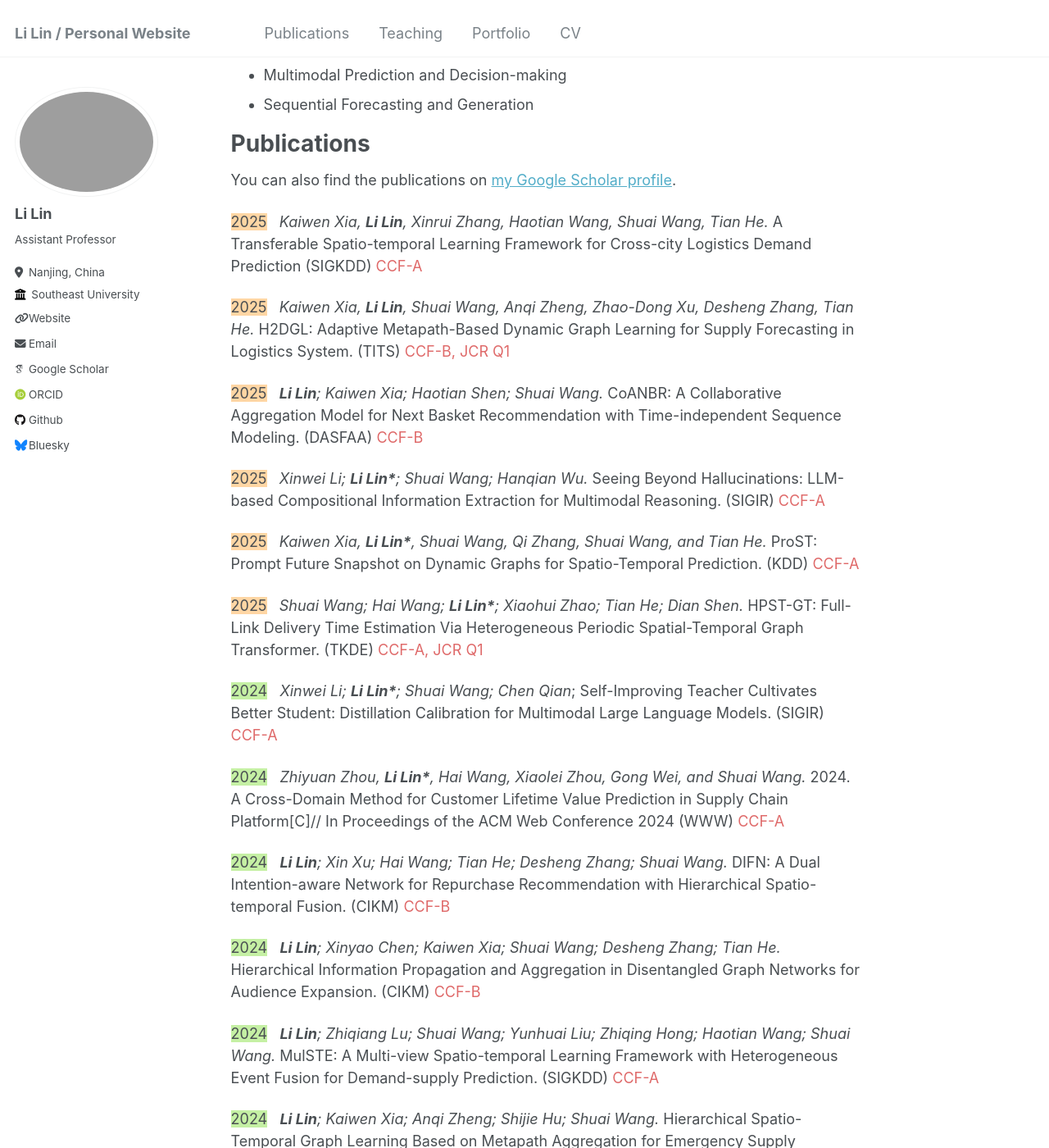
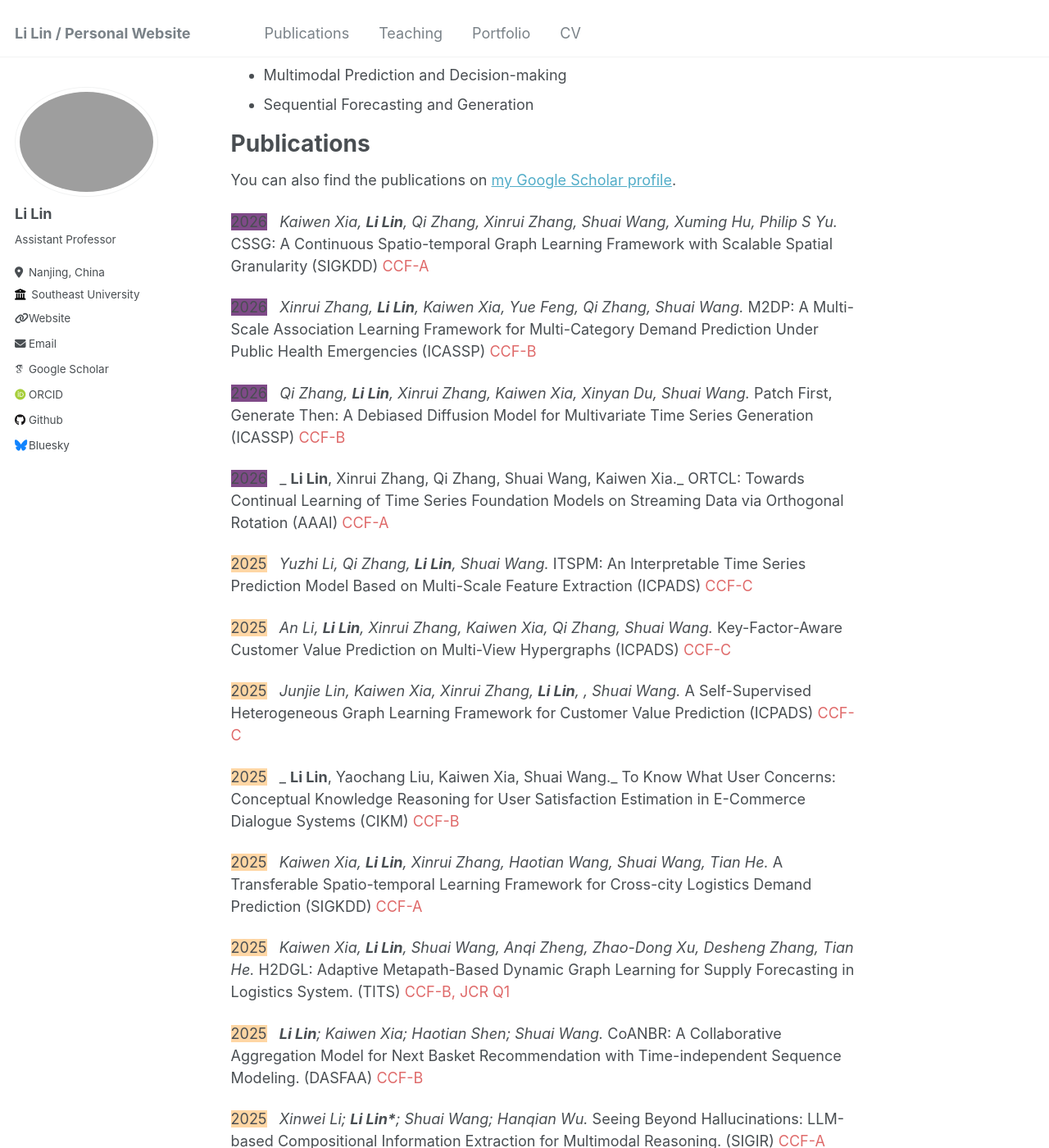
Before and after one commit to veralily/veralily.github.io, a Jekyll site: the page built from _pages/about.md, in a window 1280 px wide and 1400 px high, scrolled down 469 px. Shown: the whole window at 82% size. Built offline with Jekyll 4.4.1, drawn with Linux system fonts in a browser that asks for light colours; some web fonts are replaced.

Commit message:
update publications

```diff
--- a/_pages/about.md
+++ b/_pages/about.md
@@ -27,6 +27,23 @@ In particular, I am interested in multimodel LLMs and focusing on:
 Publications
 ======
 You can also find the publications on <a href="{{site.author.googlescholar}}">my Google Scholar profile</a>.
+
+<span style="background-color: #7f4a88;">2026</span> &nbsp; _Kaiwen Xia, **Li Lin**, Qi Zhang, Xinrui Zhang, Shuai Wang, Xuming Hu, Philip S Yu._ CSSG: A Continuous Spatio-temporal Graph Learning Framework with Scalable Spatial Granularity (SIGKDD) <span style="color: #df6a6a">CCF-A</span>
+
+
+<span style="background-color: #7f4a88;">2026</span> &nbsp; _Xinrui Zhang, **Li Lin**, Kaiwen Xia, Yue Feng, Qi Zhang, Shuai Wang._ M2DP: A Multi-Scale Association Learning Framework for Multi-Category Demand Prediction Under Public Health Emergencies (ICASSP) <span style="color: #df6a6a">CCF-B</span>
+
+<span style="background-color: #7f4a88;">2026</span> &nbsp; _Qi Zhang, **Li Lin**, Xinrui Zhang, Kaiwen Xia, Xinyan Du, Shuai Wang._ Patch First, Generate Then: A Debiased Diffusion Model for Multivariate Time Series Generation (ICASSP) <span style="color: #df6a6a">CCF-B</span>
+
+<span style="background-color: #7f4a88;">2026</span> &nbsp; _ **Li Lin**, Xinrui Zhang, Qi Zhang, Shuai Wang, Kaiwen Xia._ ORTCL: Towards Continual Learning of Time Series Foundation Models on Streaming Data via Orthogonal Rotation (AAAI) <span style="color: #df6a6a">CCF-A</span>
+
+<span style="background-color: #ffd6a4;">2025</span> &nbsp; _Yuzhi Li, Qi Zhang, **Li Lin**, Shuai Wang._ ITSPM: An Interpretable Time Series Prediction Model Based on Multi-Scale Feature Extraction (ICPADS) <span style="color: #df6a6a">CCF-C</span>
+
+<span style="background-color: #ffd6a4;">2025</span> &nbsp; _An Li, **Li Lin**, Xinrui Zhang, Kaiwen Xia, Qi Zhang, Shuai Wang._ Key-Factor-Aware Customer Value Prediction on Multi-View Hypergraphs (ICPADS) <span style="color: #df6a6a">CCF-C</span>
+
+<span style="background-color: #ffd6a4;">2025</span> &nbsp; _Junjie Lin, Kaiwen Xia, Xinrui Zhang, **Li Lin**, , Shuai Wang._ A Self-Supervised Heterogeneous Graph Learning Framework for Customer Value Prediction (ICPADS) <span style="color: #df6a6a">CCF-C</span>
+
+<span style="background-color: #ffd6a4;">2025</span> &nbsp; _ **Li Lin**, Yaochang Liu, Kaiwen Xia, Shuai Wang._ To Know What User Concerns: Conceptual Knowledge Reasoning for User Satisfaction Estimation in E-Commerce Dialogue Systems (CIKM) <span style="color: #df6a6a">CCF-B</span>
 
 <span style="background-color: #ffd6a4;">2025</span> &nbsp; _Kaiwen Xia, **Li Lin**, Xinrui Zhang, Haotian Wang, Shuai Wang, Tian He._ A Transferable Spatio-temporal Learning Framework for Cross-city Logistics Demand Prediction (SIGKDD) <span style="color: #df6a6a">CCF-A</span>
 
```
